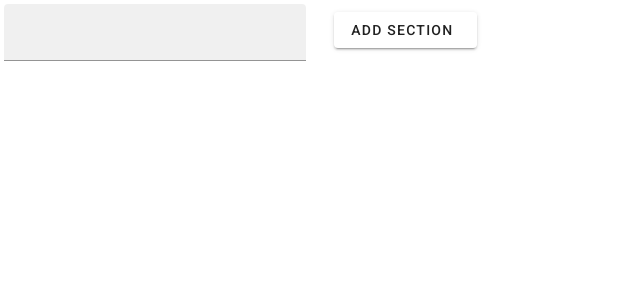
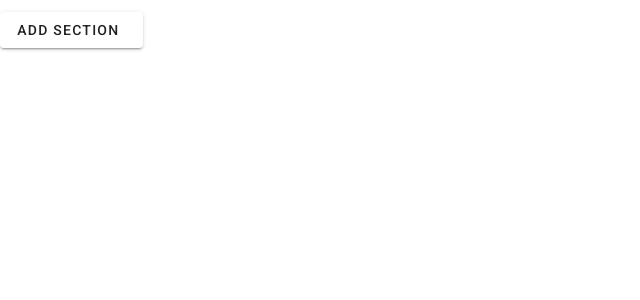
Before and after one commit to setodeve/TaskManegementApp, a Vue app: page / in a window 1280 px wide. Shown: the top 300 px of the page, without its empty margins (0-640 px from the left). Built offline with nearby package versions, Linux system fonts and the light colour scheme.

Commit message:
Delete Input Form

```diff
--- a/src/components/SectionComponents.vue
+++ b/src/components/SectionComponents.vue
@@ -1,15 +1,6 @@
 <template>
   <div>
     <v-row>
-      <v-col
-        cols="12"
-        sm="3"
-        md="3"
-        dense
-        class="ma-1"
-      >
-        <v-text-field filled v-model="inputSection" type="text"></v-text-field>
-      </v-col>
       <v-col
         cols="12"
         sm="2"
@@ -54,7 +45,7 @@
           </v-list-item-content>
 
         </v-list-item>
-        <TaskNewComponents :Sections="Sections" :parent_index="parent_index" @AddTodo="AddTodo"/>
+        <TaskNewComponents :parent_index="parent_index" @AddTodo="AddTodo"/>
       </v-card>
     </div>
     </v-row>
@@ -72,15 +63,14 @@ import TaskNewComponents from './TaskNewComponents';
     },
     data() {
       return{
-        inputSection:'',
         Sections :[],
         editing:''
       };
     },
     methods:{
       createTodo(){
-        if(this.inputSection=="") return ;
-        this.Sections.push({title: this.inputSection,
+
+        this.Sections.push({title: "Section Title",
                             editFlg:true,
                             tasks:[{
                                 editTFlg:true,
@@ -90,7 +80,6 @@ import TaskNewComponents from './TaskNewComponents';
                               }]
                             });
 
-        this.inputSection = '' ;
       },
       changeSectionFlg(i,flg){
         if(flg=="start"){
--- a/src/components/TaskNewComponents.vue
+++ b/src/components/TaskNewComponents.vue
@@ -6,7 +6,7 @@
 
 <script>
   export default {
-    props: ["Sections", "parent_index"],
+    props: ["parent_index"],
     name: 'TaskNewComponents',
     data() {
       return{
```
